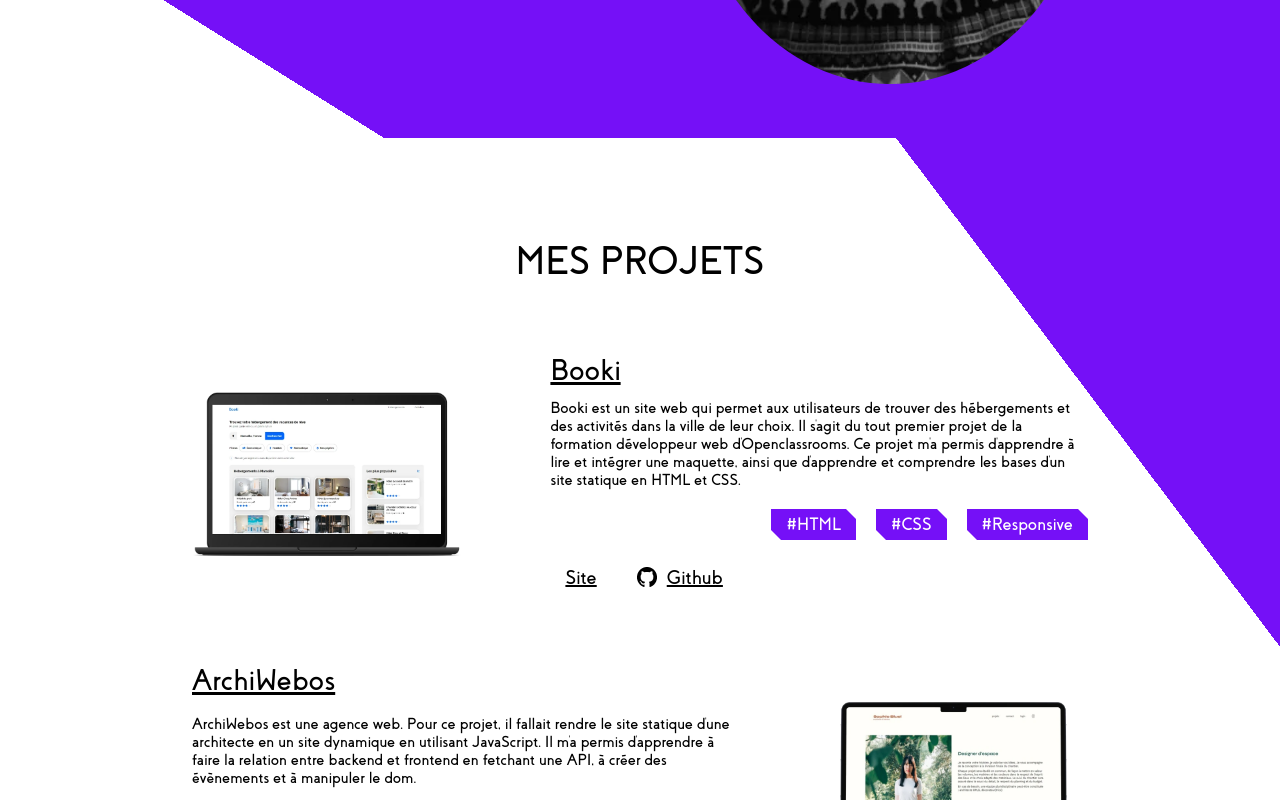
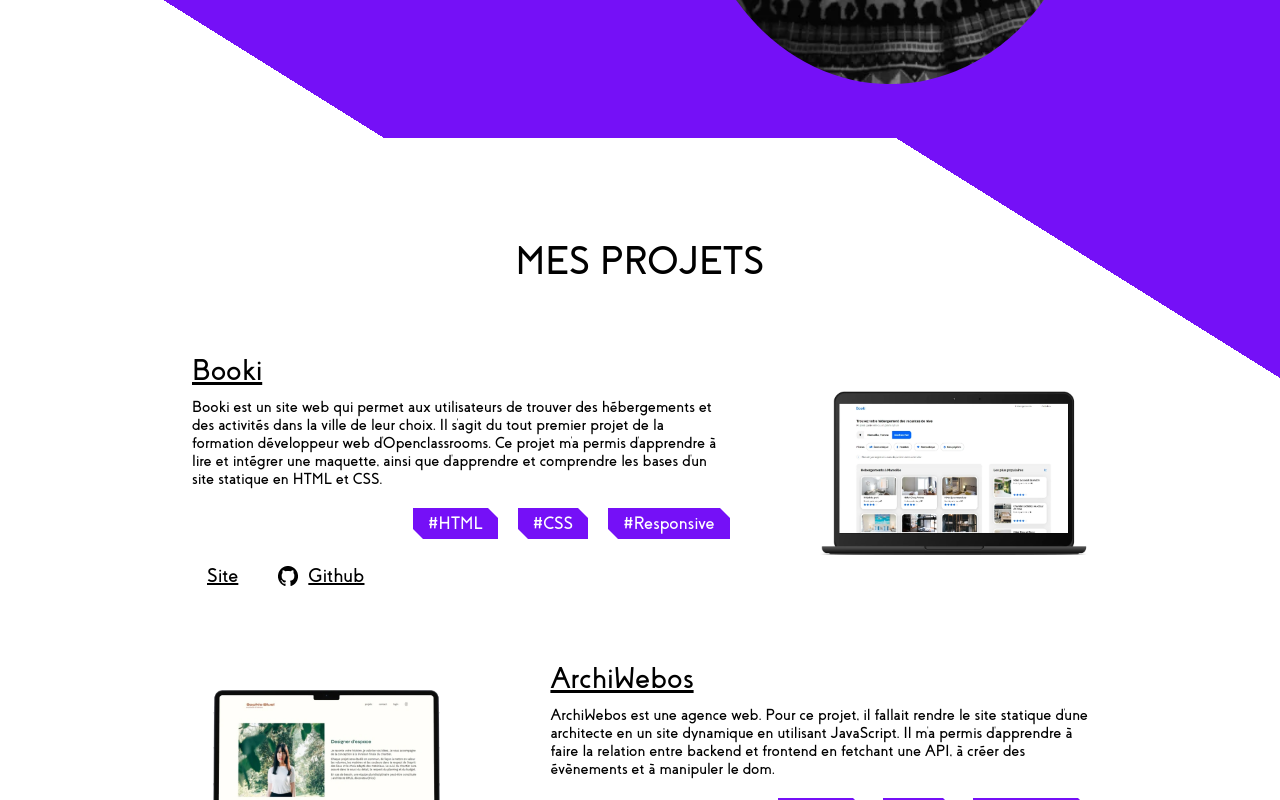
Before and after one commit to EwenLeFloch/EwenLeFloch.github.io, a React (Create React App) app: page / in a window 1280 px wide. Shown: the part 1480-2280 px from the top of the page. Built offline with nearby package versions, Linux system fonts and the light colour scheme.

Commit message:
added projects overflow scroll

```diff
--- a/src/components/Projects.jsx
+++ b/src/components/Projects.jsx
@@ -6,9 +6,13 @@
 	return (
 		<section id="projects" className="projects">
 			<h2 className="section__title">MES PROJETS</h2>
+			<div className="projects__gallery">
 				{projects &&
 					projects.map((project) => (
-					<article key={project._id} className="projects__article">
+						<article
+							key={project._id}
+							className="projects__article"
+						>
 							<img
 								className="projects__article__image"
 								src={`../assets/images/${project.cover}`}
@@ -71,6 +75,7 @@
 							</a>
 						</article>
 					))}
+			</div>
 		</section>
 	);
 };
--- a/src/styles/layouts/_projects.scss
+++ b/src/styles/layouts/_projects.scss
@@ -2,14 +2,27 @@
 @use "../utils/mixins" as m;
 
 .projects {
-	@include m.size(100%);
 	@include m.flex(
 		space-between,
 		$align: center,
 		$direction: column,
 		$gap: 50px
 	);
-
+	&__gallery {
+		@include m.size(100%, 100%);
+		@include m.flex(
+			space-between,
+			$align: center,
+			$direction: column,
+			$gap: 50px
+		);
+		overflow: scroll;
+		scrollbar-width: none;
+		-ms-overflow-style: none;
+		&::-webkit-scrollbar {
+			display: none;
+		}
+	}
 	&__article {
 		padding-top: 20px;
 		@include m.size(70%, 260px);
```
Also changed, not shown: 1 other file (tests, documents, lock files or other folders). Lines whose indentation alone changed are shown as unchanged.
